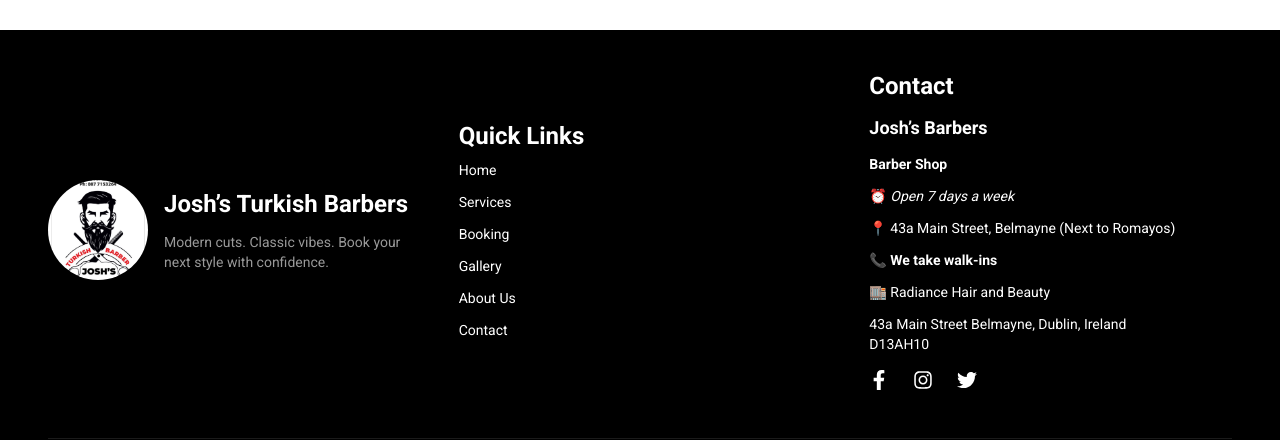
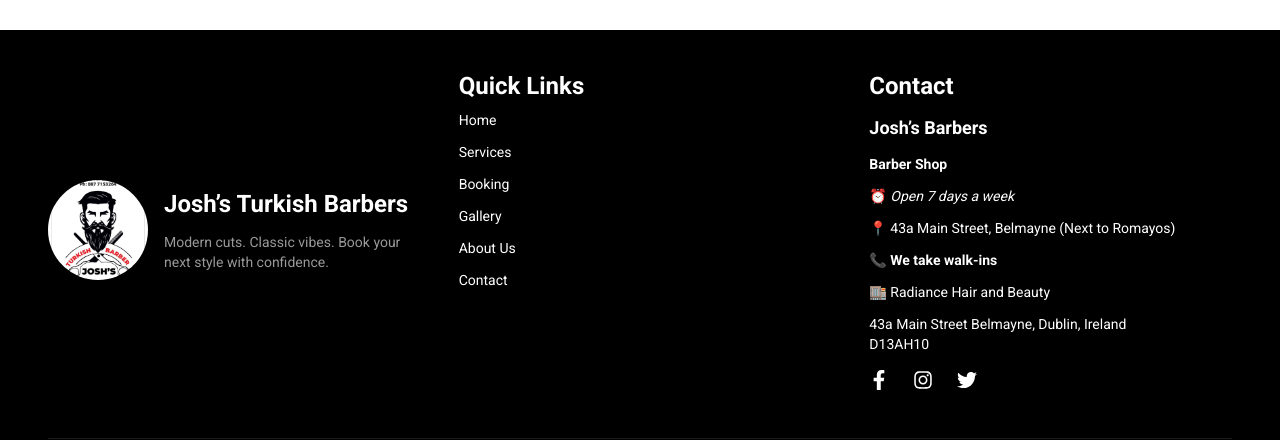
Before and after one commit to ionutpetru4046/barbershop-website-main, a Next.js app: page / in a window 1280 px wide. Shown: the part 3797-4237 px from the top of the page. Built offline with nearby package versions, Linux system fonts and the light colour scheme.

Commit message:
fixing footer links

```diff
--- a/src/app/components/Footer.tsx
+++ b/src/app/components/Footer.tsx
@@ -25,7 +25,7 @@ export default function Footer() {
         </div>
 
         {/* Navigation */}
-        <nav className="flex flex-col space-y-3 justify-center">
+        <nav className="flex flex-col space-y-3">
           <h3 className="text-2xl font-bold mb-2">Quick Links</h3>
           <a
             href="#"
```
